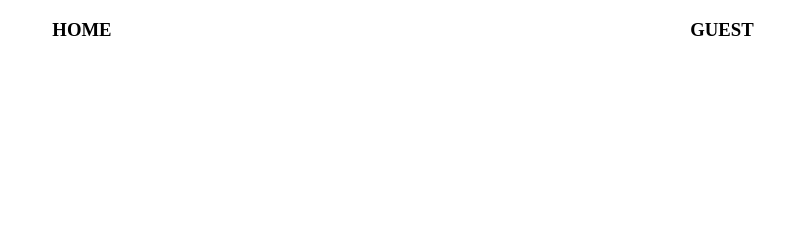
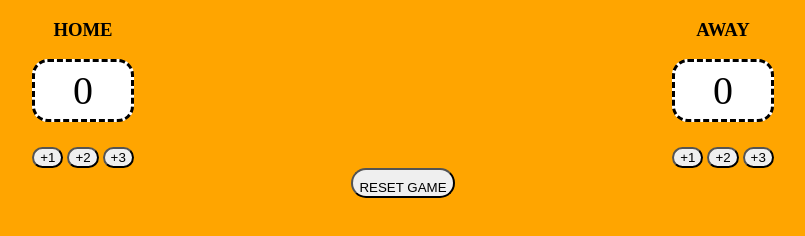
Before and after one commit to 1juan1/scoreboard, a website built with Vite: page index.html in a window 1280 px wide. Shown: the whole page, without its empty margins (237-1042 px from the left). Built offline with nearby package versions, Linux system fonts and the light colour scheme.

Commit message:
correctly uploaded project
changed the visitor header to 'away'

```diff
--- a/index.css
+++ b/index.css
@@ -1,8 +1,28 @@
 body {
     margin: 0;
+    background-color: orange;
 }
 
 .container {
     display: flex;
     justify-content: space-around;
+    text-align: center;
 }
+
+.score {
+    background-color: white;
+    font-size: 40px;
+    padding: 5px;
+    border: dashed;
+    border-radius: 16px;
+    margin-bottom: 25px;
+    margin-top: 10px;
+}
+
+.container button {
+    border-radius: 16px;
+}
+
+#reset {
+    padding-top: 10px;
+}
--- a/index.html
+++ b/index.html
@@ -1,16 +1,31 @@
 <html>
+
 <head>
     <link rel="stylesheet" href="index.css">
 </head>
+
 <body>
     <div class="container">
-            <div>
+        <div class="score-container">
             <h3>HOME</h3>
+            <p class="score" id="home-score">0</p>
+            <button onclick="p1Home()">+1</button>
+            <button onclick="p2Home()">+2</button>
+            <button onclick="p3Home()">+3</button>
         </div>
-            <div>
-                <h3>GUEST</h3>
+        <divs class="score-container">
+            <h3>AWAY</h3>
+            <p class="score" id="guest-score">0</p>
+            <button onclick="p1Guest()">+1</button>
+            <button onclick="p2Guest()">+2</button>
+            <button onclick="p3Guest()">+3</button>
     </div>
+
+    </div>
+    <div class="container">
+        <button id="reset" onclick="resetGame()">RESET GAME</button>
     </div>
     <script src="index.js"></script>
 </body>
+
 </html>
--- a/index.js
+++ b/index.js
@@ -0,0 +1,45 @@
+let hScoreEl = document.getElementById("home-score")
+let gScoreEl = document.getElementById("guest-score")
+
+let hScore = 0
+let gScore = 0
+
+//HOME FUNCTIONS
+function p1Home() {
+    hScore += 1
+    hScoreEl.innerText = hScore
+}
+
+function p2Home() {
+    hScore += 2
+    hScoreEl.innerText = hScore
+}
+
+function p3Home() {
+    hScore += 3
+    hScoreEl.innerText = hScore
+}
+
+//GUEST FUNCTIONS
+function p1Guest() {
+    gScore += 1
+    gScoreEl.innerText = gScore
+}
+
+function p2Guest() {
+    gScore += 2
+    gScoreEl.innerText = gScore
+}
+
+function p3Guest() {
+    gScore += 3
+    gScoreEl.innerText = gScore
+}
+
+function resetGame() {
+    gScore = 0
+    gScoreEl.innerText = gScore
+
+    hScore = 0
+    hScoreEl.innerText = hScore
+}
```
Lines whose indentation alone changed are shown as unchanged.
